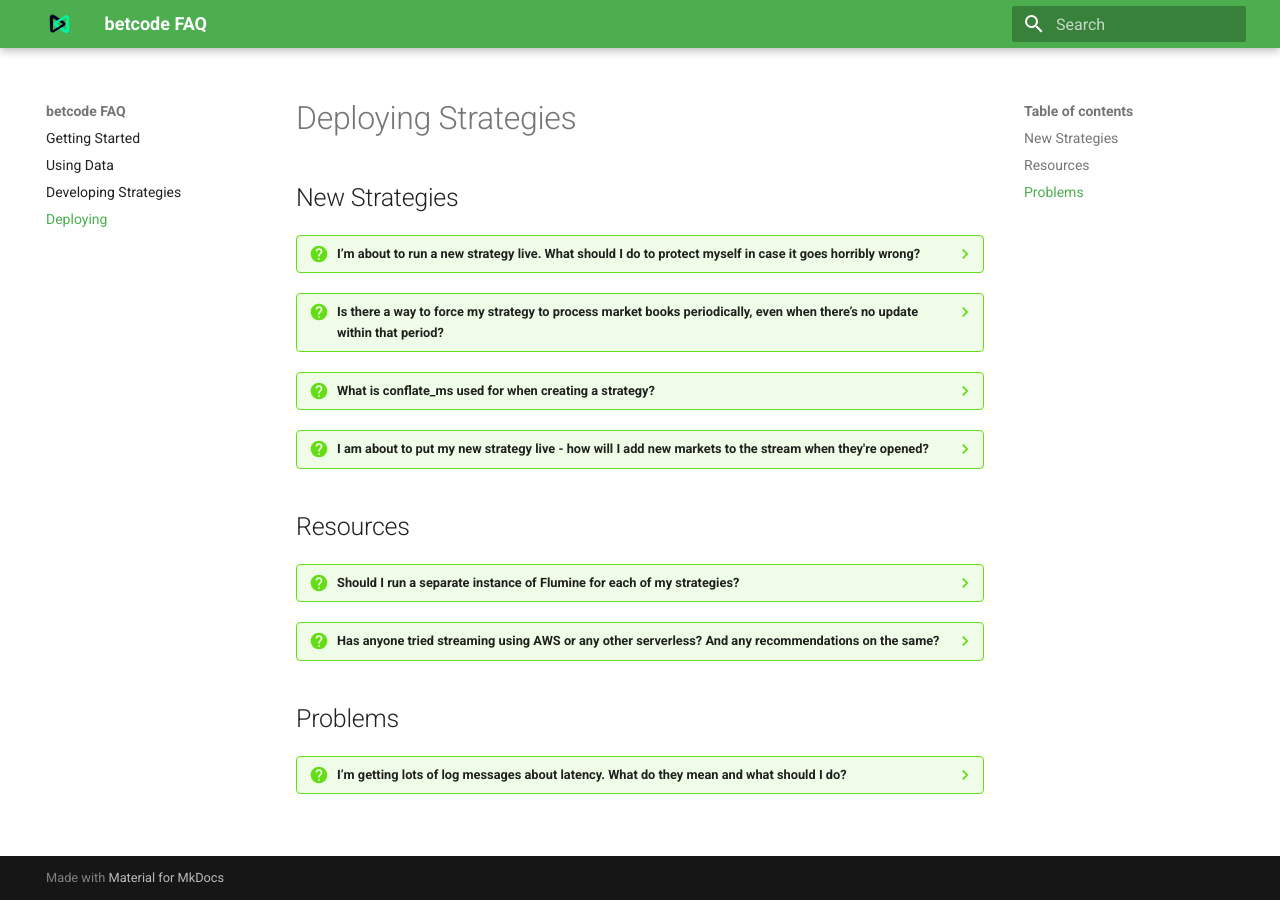
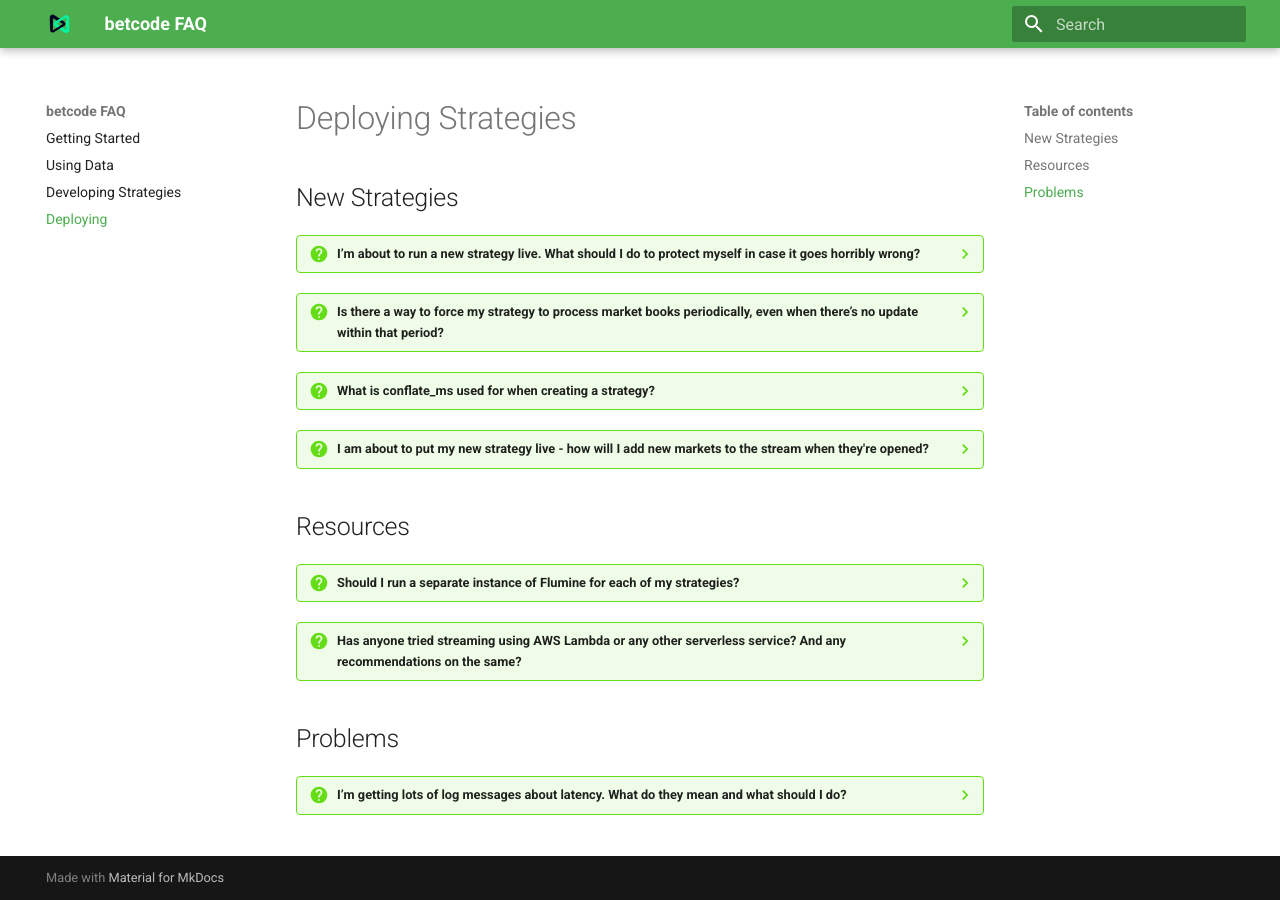
Before and after one commit to betcode-org/faq, an MkDocs documentation site: the page built from docs/deploying-strategies.md, in a window 1280 px wide. Built offline with MkDocs 1.6.1 and Material for MkDocs 9.7.7, drawn with Linux system fonts in a browser that asks for light colours.

Commit message:
Editing. Minor changes and additions to existing Qs.

```diff
--- a/docs/deploying-strategies.md
+++ b/docs/deploying-strategies.md
@@ -19,10 +19,10 @@
 ??? question "Should I run a separate instance of Flumine for each of my strategies?"
     Usually no. Flumine is capable of automatically merging the streams needs for multiple strategies into a single subscription and then delivering the market updates needed for each strategy to those strategies alone. This makes the streaming more efficient.
 
-    Exceptions to this would be where the strategies are in different sports, or would result in subscribing to more markets that your Betfair limit per subscription.
+    Exceptions to this would be where the strategies are in different sports, or would result in subscribing to more markets that your Betfair subscription limit.
 
-??? question "Has anyone tried streaming using AWS or any other serverless? And any recommendations on the same?"
-    Don't do it. Serverless is priced per invocation of the code and you'll have a huge number of them. It's straightforward and much more cost effective to spin up a dedicated EC2 instance and run your code on there
+??? question "Has anyone tried streaming using AWS Lambda or any other serverless service? And any recommendations on the same?"
+    Don't do it. Serverless is priced per invocation of the code and you'll have a huge number of them. It's straightforward and much more cost effective to spin up a dedicated EC2 instance or VPS and run your code on there.
 
 ## Problems
 ??? question "I’m getting lots of log messages about latency. What do they mean and what should I do?"
```
Also changed, not shown: other parts of docs/deploying-strategies.md (+2 -2 lines), docs/developing-and-testing-strategies.md (+12 -11 lines), docs/using-data.md (+10 -6 lines).
